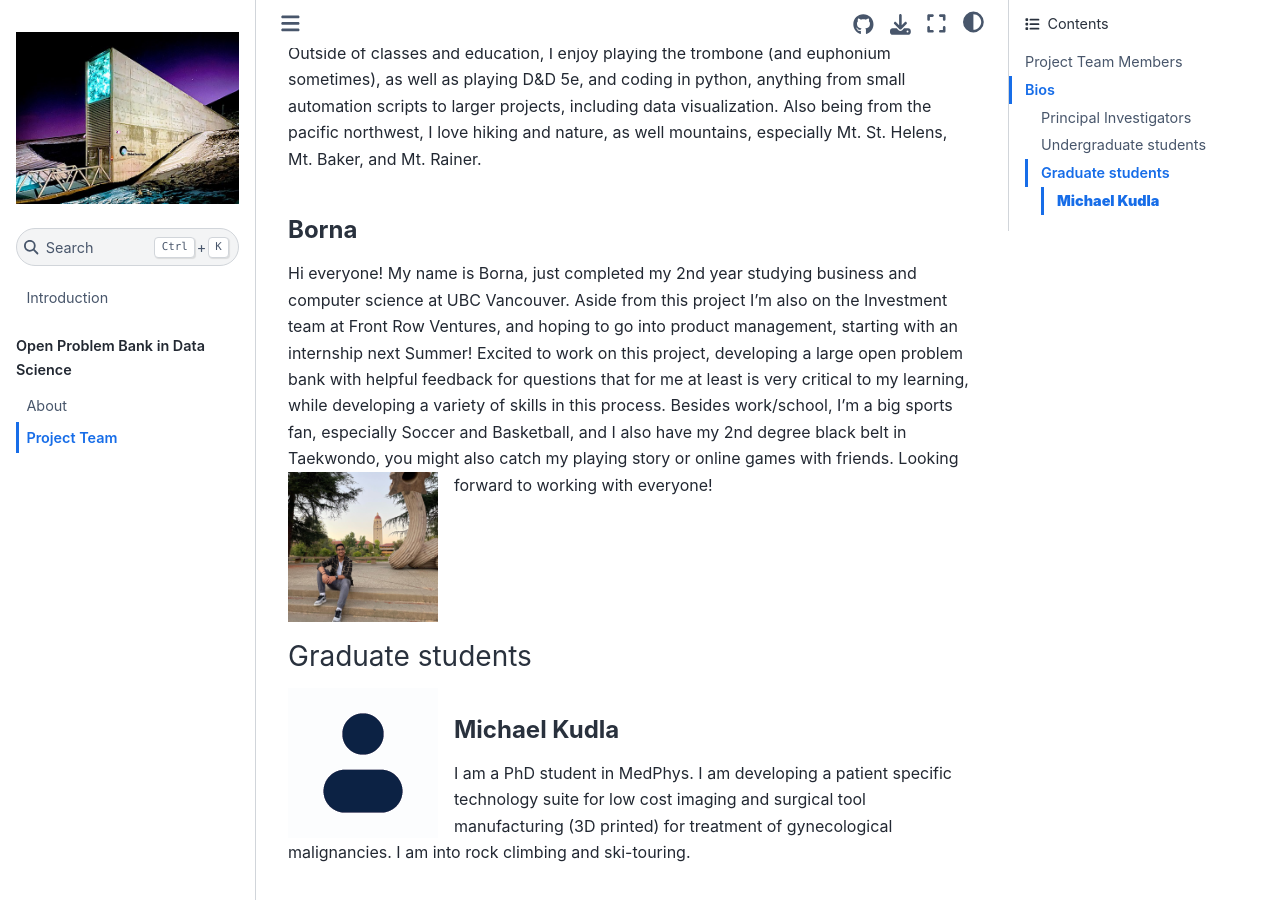
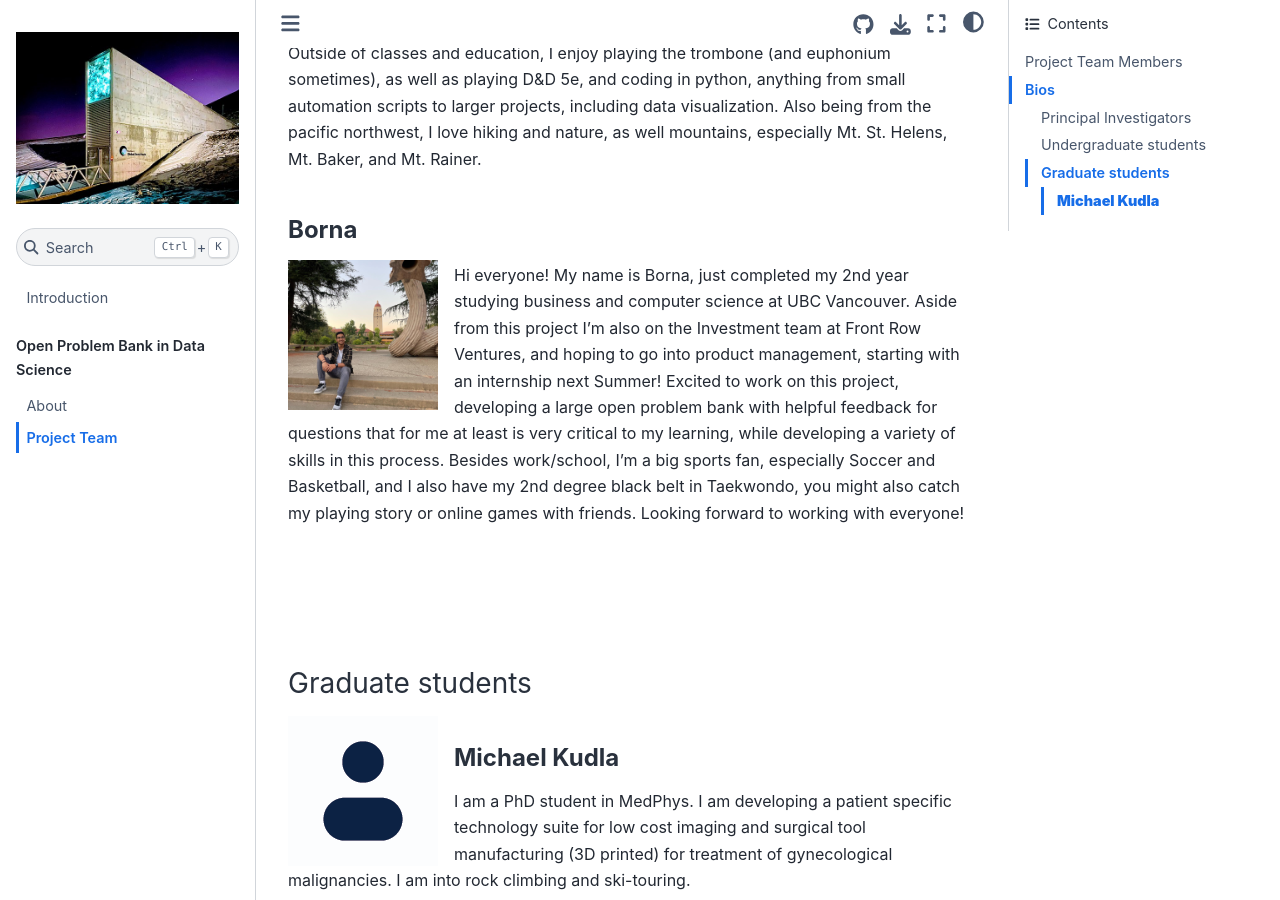
Before and after one commit to open-resources/datascience_bank, a Jupyter Book: the page built from about/bio.md, in a window 1280 px wide and 900 px high, scrolled down 2135 px. Built offline with Jupyter Book 1.0.4 settings and Sphinx 7.4.7 and the Sphinx Book theme 1.1.4, drawn with Linux system fonts in a browser that asks for light colours.

Commit message:
Update bio.md

```diff
--- a/about/bio.md
+++ b/about/bio.md
@@ -54,9 +54,10 @@ Outside of classes and education, I enjoy playing the trombone (and euphonium so
 
 
 #### **Borna**
+<img align="left" width="150" height="150" style="padding-right: 20px" src="../images/borna.jpg"> </img>
 
 Hi everyone! My name is Borna, just completed my 2nd year studying business and computer science at UBC Vancouver. Aside from this project I'm also on the Investment team at Front Row Ventures, and hoping to go into product management, starting with an internship next Summer! Excited to work on this project, developing a large open problem bank with helpful feedback for questions that for me at least is very critical to my learning, while developing a variety of skills in this process. Besides work/school, I'm a big sports fan, especially Soccer and Basketball, and I also have my 2nd degree black belt in Taekwondo, you might also catch my playing story or online games with friends. Looking forward to working with everyone!
-<img align="left" width="150" height="150" style="padding-right: 20px" src="../images/borna.jpg"> </img>
+
 
 
 <br><br><br>
```
